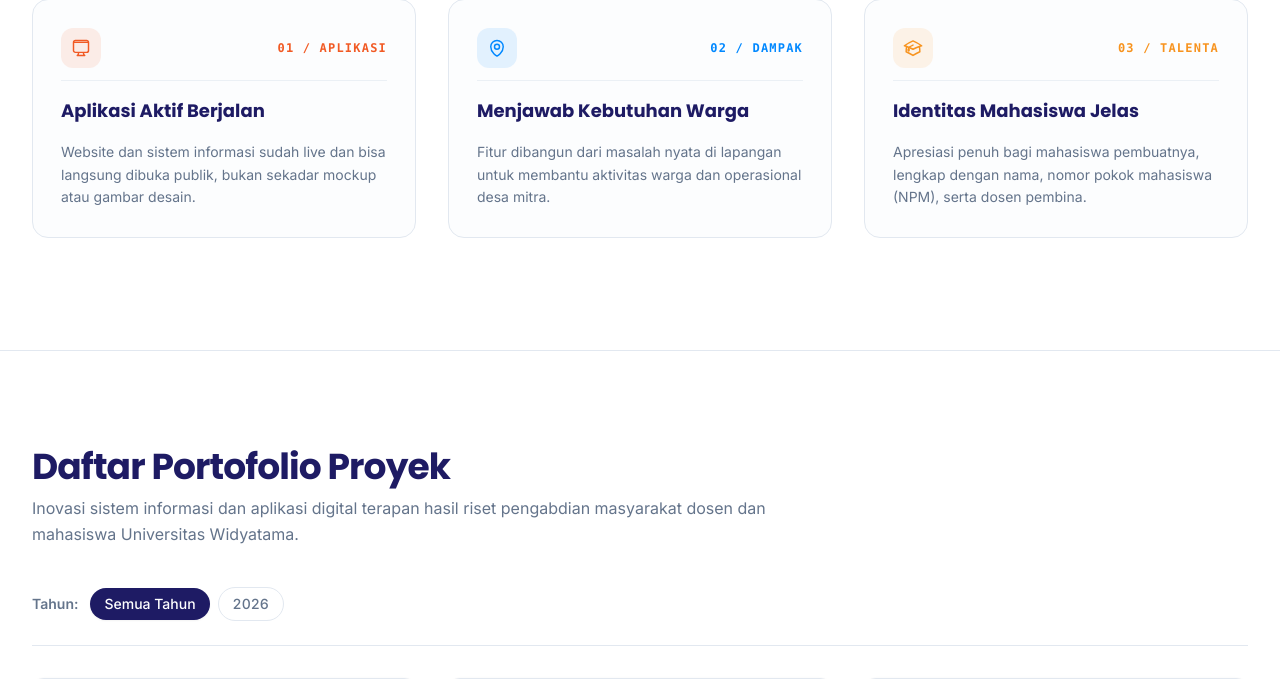
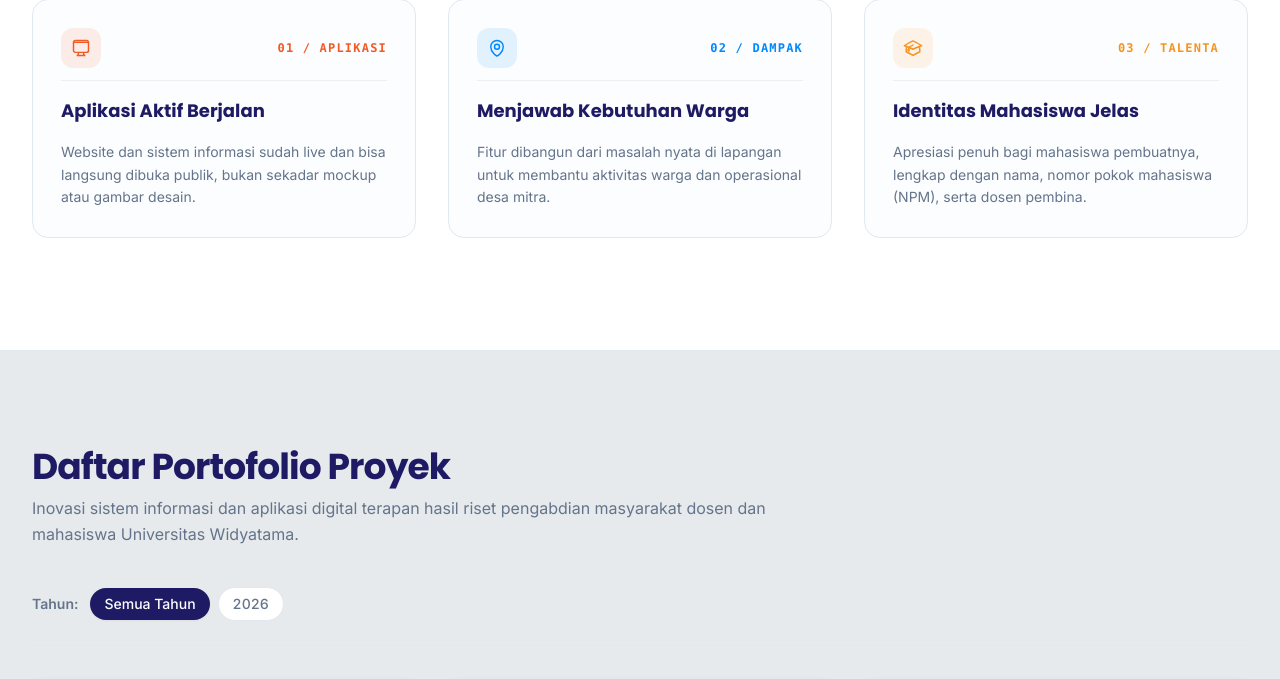
Before and after one commit to Vextronode/berdampak-utama, a Laravel app: page / in a window 1280 px wide. Shown: the part 1398-2077 px from the top of the page. Run offline with Laravel 12, Linux system fonts and the light colour scheme; data comes from the database, SQL or seed files in the repository; style sheets or scripts are compiled from the project's sources; some web fonts are replaced.

Commit message:
style(landing): update portfolio section background to #e7eaec

```diff
--- a/resources/views/landing.blade.php
+++ b/resources/views/landing.blade.php
@@ -3,7 +3,7 @@
 
     <x-about />
 
-    <section id="portofolio" class="py-16 sm:py-20 lg:py-24 bg-surface scroll-mt-20">
+    <section id="portofolio" class="py-16 sm:py-20 lg:py-24 bg-[#e7eaec] scroll-mt-20">
         <div class="max-w-7xl mx-auto px-4 sm:px-6 lg:px-8">
             <div class="flex flex-col gap-2 max-w-3xl mb-8">
                 <h2 class="font-headline font-bold text-2xl sm:text-3xl lg:text-4xl text-primary tracking-tight text-balance">
```
